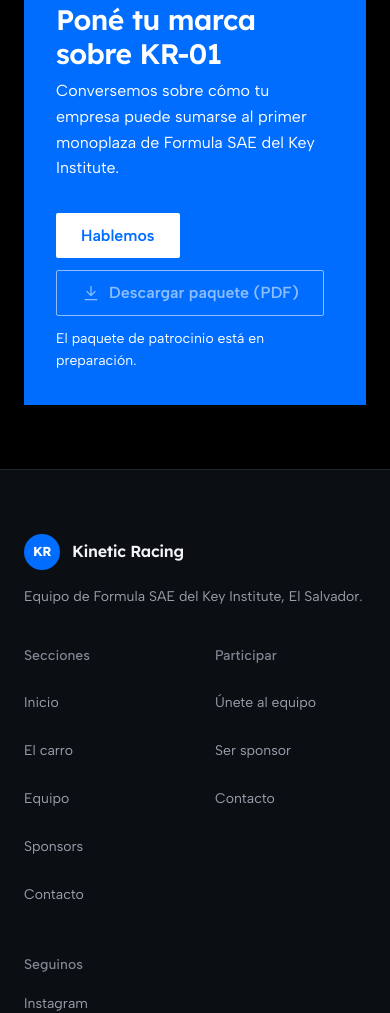
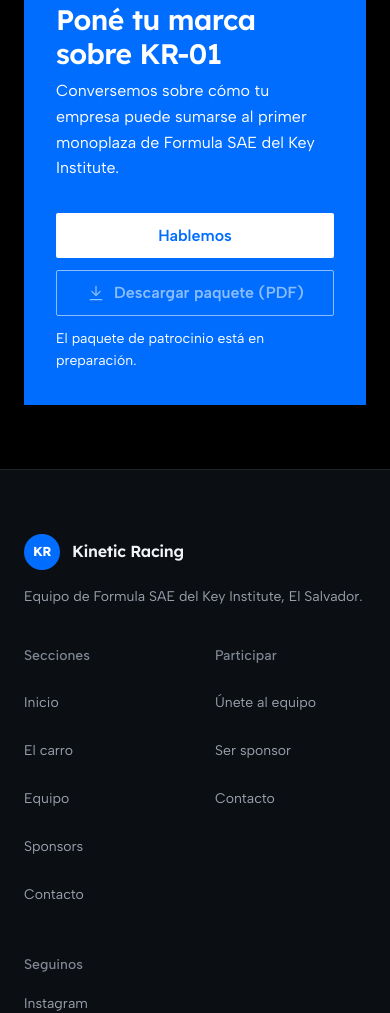
Before and after one commit to DiegoMontPy/Kinetic, an Astro site: page / in a window 390 px wide. Shown: the part 3924-4937 px from the top of the page. Built offline with nearby package versions, Linux system fonts and the light colour scheme; Astro itself is replaced by a stand-in of ours.

Commit message:
fix: lleva a ancho completo los botones de la banda de sponsors en pantallas angostas

```diff
--- a/src/components/SponsorCta.astro
+++ b/src/components/SponsorCta.astro
@@ -74,4 +74,12 @@ const { cta } = sponsorSection;
     max-width: var(--measure-narrow);
     font-size: var(--text-sm);
   }
+
+  /* On narrow phones the band is thinner than a one-line button, so buttons go full width. */
+  @media (max-width: 639px) {
+    .actions :global(.button) {
+      width: 100%;
+      white-space: normal;
+    }
+  }
 </style>
```
